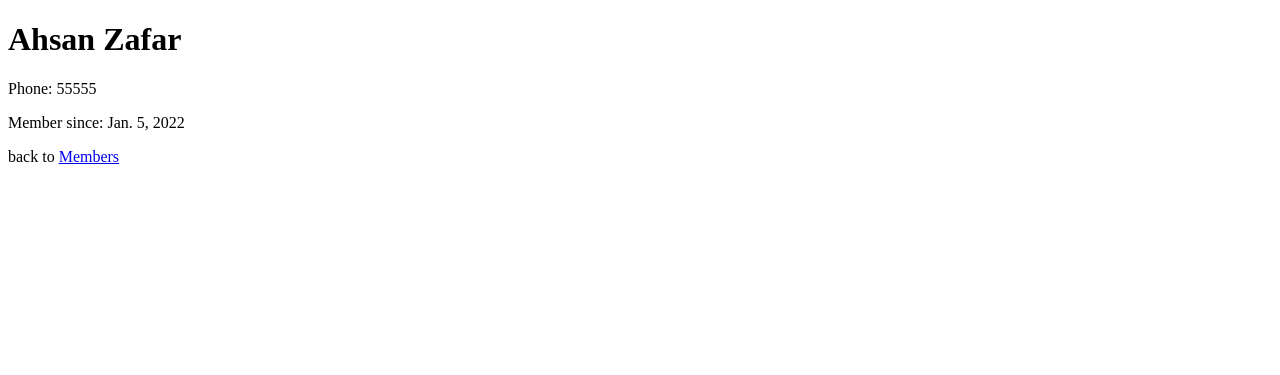
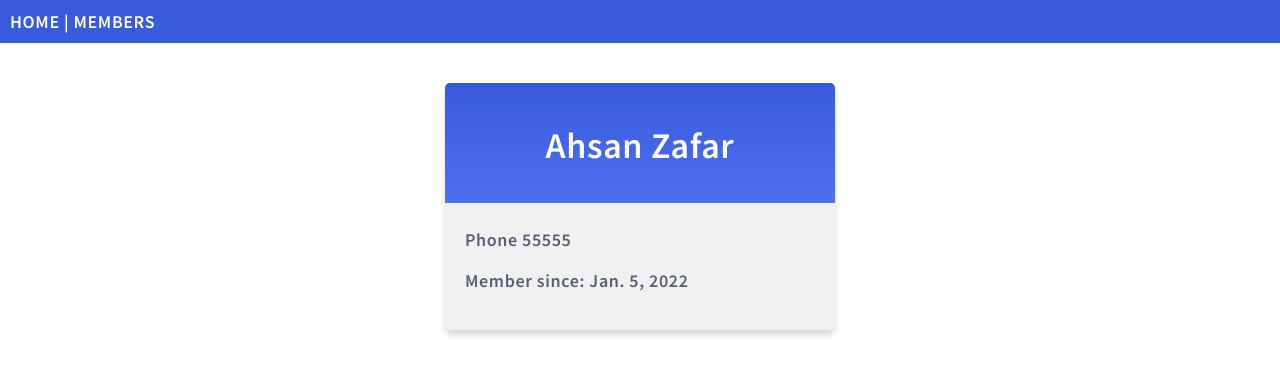
Before and after one commit to ah5ann/Django-Proj, a Django app: page /members/details/1 in a window 1280 px wide. Shown: the top 375 px of the page. Run offline with Django 5.2, Linux system fonts and the light colour scheme; data comes from the database, SQL or seed files in the repository.

Commit message:
Added CSS for visual changes

```diff
--- a/my_tennis_club/members/templates/details.html
+++ b/my_tennis_club/members/templates/details.html
@@ -1,20 +1,13 @@
 {% extends "master.html" %}
 
-<!DOCTYPE html>
 {% block title %}
-Details about {{ mymember.firstname }} {{ mymember.lastname }}
+  Details about {{ mymember.firstname }} {{ mymember.lastname }}
 {% endblock %}
-<html>
 
-<body>
-    {% block content %}
-    <h1>{{ mymember.firstname }} {{mymember.lastname }}</h1>
-
-    <p>Phone: {{ mymember.phone }}</p>
+{% block content %}
+  <div class="mycard">
+    <h1>{{ mymember.firstname }} {{ mymember.lastname }}</h1>
+    <p>Phone {{ mymember.phone }}</p>
     <p>Member since: {{ mymember.joined_date }}</p>
-
-    <p>back to <a href="/members">Members</a></p>
-    {% endblock %}
-</body>
-
-</html>
+  </div>
+{% endblock %}
--- a/my_tennis_club/members/templates/master.html
+++ b/my_tennis_club/members/templates/master.html
@@ -1,10 +1,19 @@
+{% load static %}
 <!DOCTYPE html>
 <html>
 <head>
-    <title>{% block title %}{% endblock %}</title>
+  <link rel="stylesheet" href="{% static 'mystyles.css' %}">
+  <title>{% block title %}{% endblock %}</title>
 </head>
-    <body>
-        {% block content %}
-        {% endblock %}
-    </body>
+<body>
+
+<div class="topnav">
+  <a href="/">HOME</a> |
+  <a href="/members">MEMBERS</a>
+</div>
+
+{% block content %}
+{% endblock %}
+
+</body>
 </html>
--- /dev/null
+++ b/my_tennis_club/mystaticfiles/mystyles.css
@@ -0,0 +1,63 @@
+@import url('https://fonts.googleapis.com/css2?family=Source+Sans+Pro:wght@400;600&display=swap');
+body {
+  margin:0;
+  font: 600 18px 'Source Sans Pro', sans-serif;
+  letter-spacing: 0.64px;
+  color: #585d74;
+}
+.topnav {
+  background-color:#375BDC;
+  color:#ffffff;
+  padding:10px;
+}
+.topnav a:link, .topnav a:visited {
+  text-decoration: none;
+  color: #ffffff;
+}
+.topnav a:hover, .topnav a:active {
+  text-decoration: underline;
+}
+.mycard {
+  background-color: #f1f1f1;
+  background-image: linear-gradient(to bottom, #375BDC, #4D70EF);
+  background-size: 100% 120px;
+  background-repeat: no-repeat;
+  margin: 40px auto;
+  width: 350px;
+  border-radius: 5px;
+  box-shadow: 0 5px 7px -1px rgba(51, 51, 51, 0.23);
+  padding: 20px;
+}
+.mycard h1 {
+  text-align: center;
+  color:#ffffff;
+  margin:20px 0 60px 0;
+}
+ul {
+  list-style-type: none;
+  padding: 0;
+  margin: 0;
+}
+li {
+  background-color: #ffffff;
+  background-image: linear-gradient(to right, #375BDC, #4D70EF);
+  background-size: 50px 60px;
+  background-repeat: no-repeat;
+  cursor: pointer;
+  transition: transform .25s;
+  border-radius: 5px;
+  box-shadow: 0 5px 7px -1px rgba(51, 51, 51, 0.23);
+  padding: 15px;
+  padding-left: 70px;
+  margin-top: 5px;
+}
+li:hover {
+  transform: scale(1.1);
+}
+a:link, a:visited {
+  color: #375BDC;
+}
+.main, .main h1 {
+  text-align:center;
+  color:#375BDC;
+}
```
Also changed, not shown: my_tennis_club/members/templates/all_members.html (+8 -14 lines), my_tennis_club/members/templates/main.html (+10 -15 lines), my_tennis_club/productionfiles/mystyles.css (added, +63 -0 lines).
